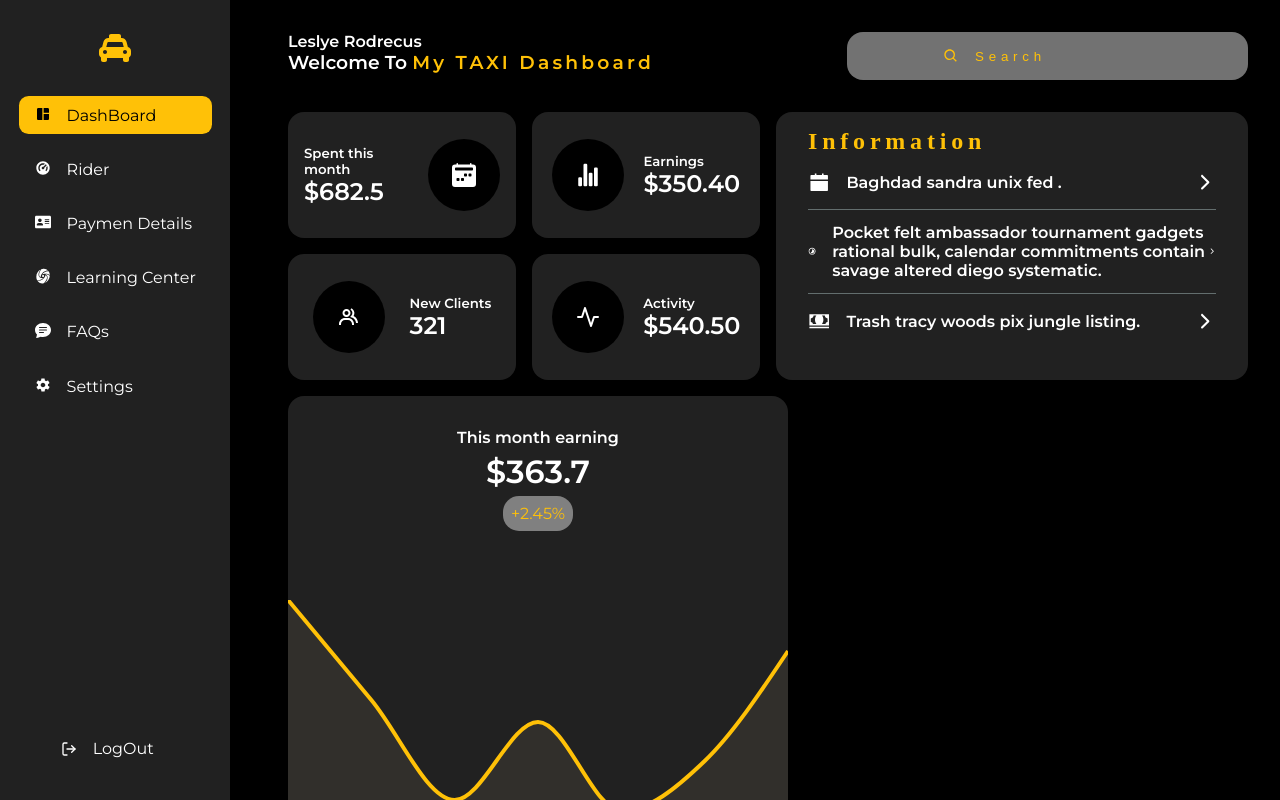
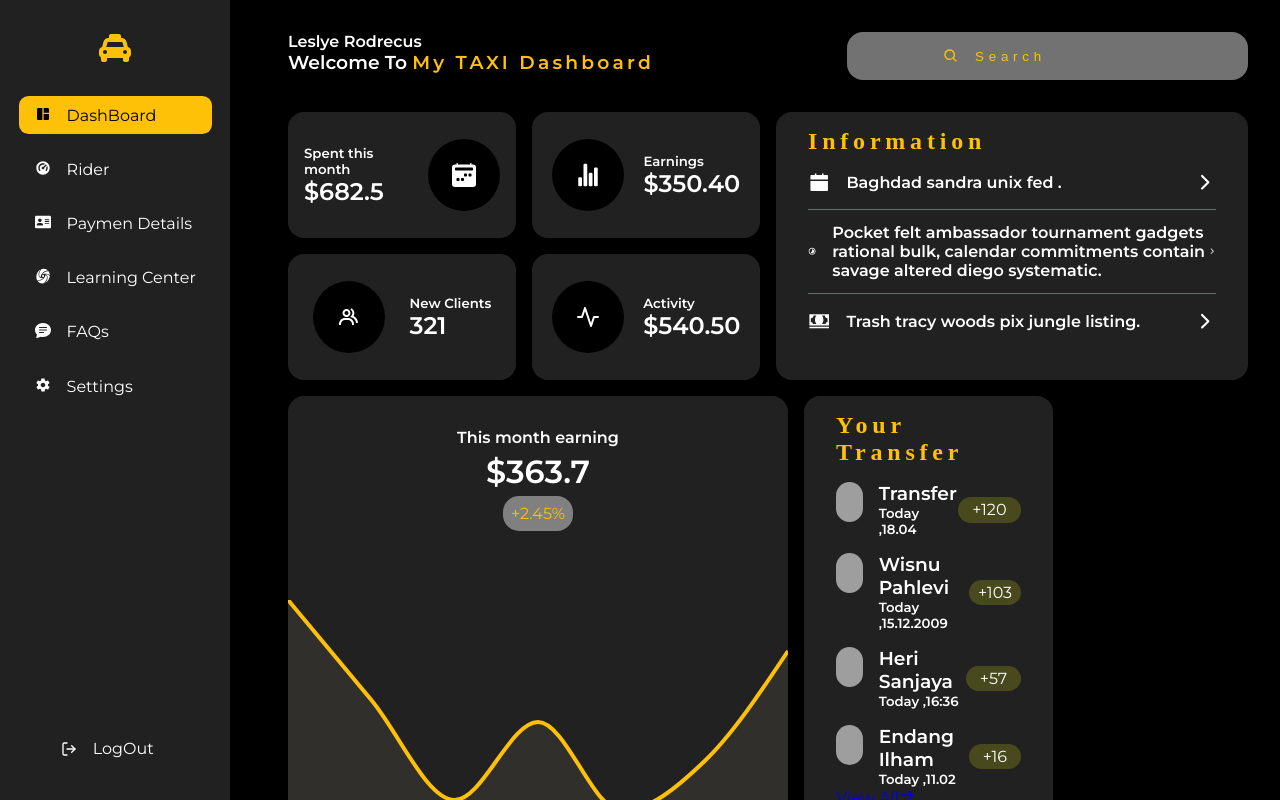
Before and after one commit to liar88828/tutorial-react-prime, a React (Create React App) app: page / in a window 1280 px wide. Shown: the top 800 px of the page. Built offline with nearby package versions, Linux system fonts and the light colour scheme; grey boxes are pictures that could not be loaded.

Commit message:
make Transfer.jsx

```diff
--- a/src/components/Faq.jsx
+++ b/src/components/Faq.jsx
@@ -41,7 +41,7 @@ const Section = styled.section`
       &:nth-of-type(2) {
         border-top: 0.01rem solid #636e6e;
         border-bottom: 0.01rem solid #636e6e;
-	      padding:0.8rem 0;
+        padding: 0.8rem 0;
       }
 
 
@@ -59,8 +59,8 @@ function Faq() {
 		</div>
 		<div className="faqs">
 			{faqs.map((faq) => (
-					<div className={'faq'}>
-						<div className="info">
+					<div className={'faq'} key={faq.id}>
+						<div className="info" >
 							{faq.icon}
 							<h4>{faq.text}</h4>
 						</div>
@@ -76,15 +76,19 @@ export default Faq;
 
 const faqs = [
 	{
+		id: 1,
 		icon: <AiFillCalendar/>,
 		text: 'Baghdad sandra unix fed . '
 	},
 	{
+		id: 2,
 		icon: <MdTimelapse/>,
 		text: 'Pocket felt ambassador tournament gadgets rational bulk, calendar commitments contain savage altered diego systematic.'
 	},
 	{
-		icon: <IoMdCash/>, text: 'Trash tracy woods pix jungle listing. '
+		id: 43,
+		icon: <IoMdCash/>,
+		text: 'Trash tracy woods pix jungle listing. '
 	},
 
 
--- a/src/components/Transfer.jsx
+++ b/src/components/Transfer.jsx
@@ -1,7 +1,120 @@
 import React from 'react'
+import {HiArrowNarrowRight} from "react-icons/hi";
+import styled from "styled-components";
+import {cardStyles} from "./Reusable";
+
+
+const Section = styled.section`
+  ${cardStyles} ;
+  display: flex;
+  flex-direction: column;
+  gap: 1;
+
+  .title {
+    h2 {
+      color: #ffc107;
+      font-family: "Permanent Maker", cursive;
+      letter-spacing: 0.3rem;
+    }
+  }
+
+  .transactions {
+    display: flex;
+    flex-direction: column;
+    gap: 1rem;
+    margin-top: 1rem;
+
+    .transaction {
+      display: flex;
+
+      justify-content: space-between;
+      align-items: center;
+
+      .transactions__title {
+        display: flex;
+        gap: 1rem;
+
+        .transactions__image {
+          img {
+            height: 2.5rem;
+            border-radius: 3rem;
+          }
+        }
+
+      }
+
+      .transactions__amount {
+        background-color: rgba(215, 228, 17, 0.21);
+        padding: 0.2rem 0.5rem;
+        width: 4rem;
+        border-radius: 1rem;
+        text-align: center;
+        transition: 0ms .3s ease-in-out;
+
+        &:hover {
+          background: #ffc107;
+
+          span {
+            color: black;
+          }
+        }
+
+        span {
+
+        }
+      }
+    }
+
+  }
+}
+
+
+`
 
 export const Transfer = () => {
-  return (
-    <div>Transfer</div>
-  )
+	return (<Section>
+
+				<div className={'title'}>
+					<h2>Your Transfer</h2>
+				</div>
+				<div className="transactions">
+					{transactional.map((item) => (
+							<div className={'transaction'}>
+								<div className="transactions__title">
+									<div className="transactions__image">
+										<img src={item.image} alt={item.name}/>
+									</div>
+									<div className="transactions__details">
+										<h3> {item.name}</h3>
+										<h5>{item.time}</h5>
+									</div>
+								</div>
+								<div className="transactions__amount">
+									<span> {item.amount}</span>
+								</div>
+							</div>))}
+				</div>
+				<a href="#"
+				   className={'view'}>
+					View All
+					<HiArrowNarrowRight/>
+
+				</a>
+			</Section>
+
+
+	)
 }
+
+
+const transactional = [{
+	image: "https://picsum.photos/200/300?random=2", name: "Transfer", time: "Today ,18.04", amount: '+120'
+}, {
+	image: "https://picsum.photos/200/300?random=2", name: "Wisnu Pahlevi", time: "Today ,15.12.2009", amount: '+103'
+}, {
+	image: "https://picsum.photos/200/300?random=1232", name: "Heri Sanjaya", time: "Today ,16:36", amount: '+57'
+}, {
+	image: "https://picsum.photos/200/300?random=31231", name: "Endang Ilham", time: "Today ,11.02", amount: '+16'
+},
+
+]
```
